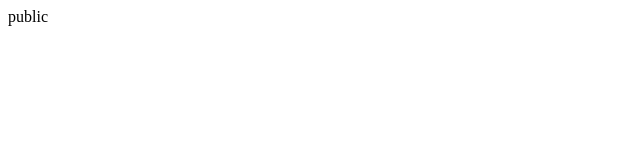
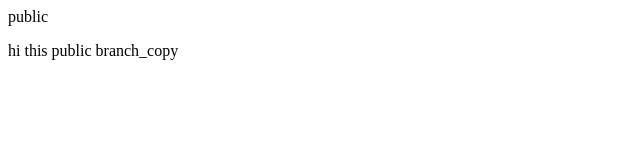
Before and after one commit to Sanjoy-kumar-jana/public, a plain HTML site: page index.html in a window 1280 px wide. Shown: the whole page, without its empty margins (0-640 px from the left). Drawn offline with Linux system fonts and the light colour scheme.

Commit message:
branch add

```diff
--- a/index.html
+++ b/index.html
@@ -1 +1,2 @@
 <p>public</p>
+<p>hi this public branch_copy</p>
```
